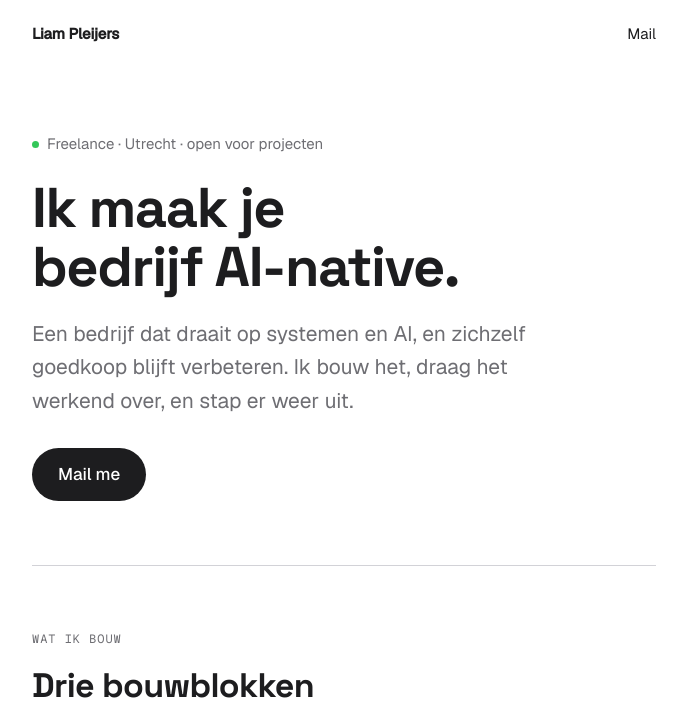
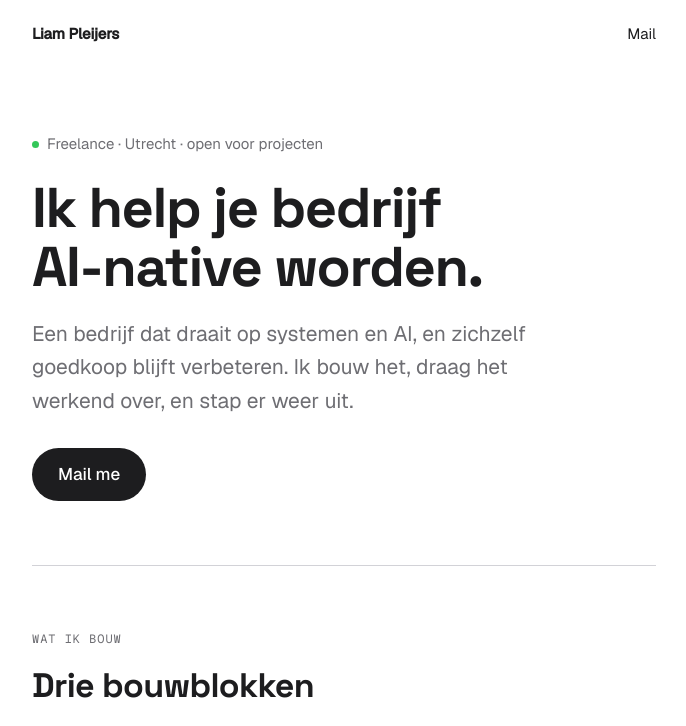
Before and after one commit to Pleijers/liampleijers.nl, a plain HTML site: page index.html in a window 1280 px wide. Shown: the top 726 px of the page, without its empty margins (296-982 px from the left). Drawn offline with Linux system fonts and the light colour scheme.

Commit message:
Positionering: 'ik maak' → 'ik help je bedrijf AI-native worden' (H1 + title + meta)

```diff
--- a/index.html
+++ b/index.html
@@ -3,8 +3,8 @@
 <head>
   <meta charset="UTF-8">
   <meta name="viewport" content="width=device-width, initial-scale=1.0">
-  <title>Liam Pleijers · Ik maak je bedrijf AI-native</title>
-  <meta name="description" content="Ik maak je bedrijf AI-native: een bedrijf dat draait op systemen en AI en zichzelf goedkoop blijft verbeteren. Ik bouw het, draag het werkend over en stap er weer uit. Freelance, Utrecht.">
+  <title>Liam Pleijers · Ik help je bedrijf AI-native worden</title>
+  <meta name="description" content="Ik help je bedrijf AI-native worden: een bedrijf dat draait op systemen en AI en zichzelf goedkoop blijft verbeteren. Ik bouw het, draag het werkend over en stap er weer uit. Freelance, Utrecht.">
 
   <link rel="stylesheet" href="assets/fonts/fonts.css">
   <link rel="stylesheet" href="styles.css">
@@ -26,7 +26,7 @@
       <!-- Hero -->
       <section class="hero">
         <p class="status"><span class="dot" aria-hidden="true"></span>Freelance &middot; Utrecht &middot; open voor projecten</p>
-        <h1>Ik maak je bedrijf AI-native.</h1>
+        <h1>Ik help je bedrijf AI-native worden.</h1>
         <p class="sub">Een bedrijf dat draait op systemen en AI, en zichzelf goedkoop blijft verbeteren. Ik bouw het, draag het werkend over, en stap er weer uit.</p>
         <a class="btn" href="mailto:contact@liampleijers.nl">Mail me</a>
       </section>
```
